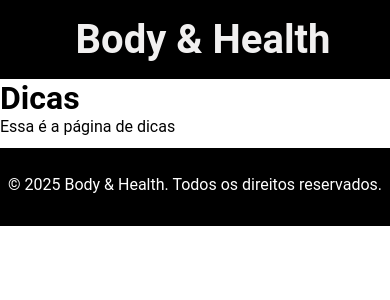
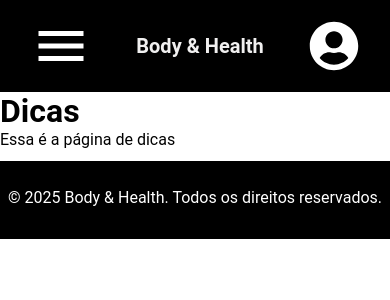
Before and after one commit to Vinirocha388/bodyhealthy-web, a Next.js app: page /dicas in a window 390 px wide. Shown: the top 300 px of the page. Built offline with nearby package versions, Linux system fonts and the light colour scheme.

Commit message:
feat: Header Responsive Creation

```diff
--- a/src/app/components/Header/header.module.css
+++ b/src/app/components/Header/header.module.css
@@ -67,48 +67,42 @@
     transition: all 0.3s ease;
 }
 
-@media screen and (max-width: 1300px) {
-    .header {
-        padding: 1rem;
-    }
-
-    .logoText {
-        font-size: 30px;
-    }
-
-    .mainNav ul {
-        gap: 1.5rem;
-    }
-
-    .navLink {
-        font-size: 22px;
-    }
+.userIcon {
+    display: none;
 }
 
-@media screen and (max-width: 850px) {
-    .logoText {
-        font-size: 25px;
-    }
-
-    .mainNav ul {
-        gap: 0.75rem;
-    }
-
-    .navLink {
-        font-size: 20px;
-    }
+.menuIcon {
+    display: none;
 }
 
-@media screen and (max-width: 700px) {
+
+@media (max-width: 768px) {
     .mainNav {
         display: none;
     }
 
-    .logo {
-        margin: auto;
+    .userIcon {
+        display: block;
+        cursor: pointer;
+    }
+
+    .menuIcon {
+        display: block;
+        cursor: pointer;
     }
 
     .logoText {
-        font-size: 40px;
+        font-size: 20px;
+        margin-left: 0;
+    }
+
+    .logo {
+        display: flex;
+        align-items: center;
+        gap: 45px;
+    }
+
+    .header {
+        justify-content: space-around;
     }
 }
--- a/src/app/components/Header/index.jsx
+++ b/src/app/components/Header/index.jsx
@@ -1,20 +1,24 @@
 import styles from "./header.module.css";
 import Link from "next/link";
+import { FaUserCircle } from "react-icons/fa";
+import { MdOutlineMenu } from "react-icons/md";
 
 const Header = () => {
     return (
         <header className={styles.header}>
             <div className={styles.logo}>
+                <MdOutlineMenu className={styles.menuIcon} size={60} color="white" />
                 <a className={styles.home} href={"/"}> <h1 className={styles.logoText}>Body & Health</h1></a>
+                <FaUserCircle className={styles.userIcon} size={50} color="white" />
             </div>
             <nav className={styles.mainNav}>
                 <ul>
-                    <li><a href={"/"} className={styles.navLink}>Início</a></li>
-                    <li><a href={"/servicos"} className={styles.navLink}>Serviços</a></li>
-                    <li><a href={"/dicas"} className={styles.navLink}>Dicas</a></li>
-                    <li><a href={"/treinos"} className={styles.navLink}>Treinos</a></li>
-                    <li><a href={"/login"} className={styles.navLink}>Login</a></li>
-                    <li><a href={"/contato"} className={styles.navLink}>Contato</a></li>
+                    <li><Link href={"/"} className={styles.navLink}>Início</Link></li>
+                    <li><Link href={"/servicos"} className={styles.navLink}>Serviços</Link></li>
+                    <li><Link href={"/dicas"} className={styles.navLink}>Dicas</Link></li>
+                    <li><Link href={"/treinos"} className={styles.navLink}>Treinos</Link></li>
+                    <li><Link href={"/login"} className={styles.navLink}>Login</Link></li>
+                    <li><Link href={"/contato"} className={styles.navLink}>Contato</Link></li>
                 </ul>
             </nav>
         </header>
--- a/src/app/login/page.jsx
+++ b/src/app/login/page.jsx
@@ -1,6 +1,7 @@
-import Header from '@/components/Header';
+
 import styles from './login.module.css';
-import Footer from '@/components/Footer';
+import Footer from '../components/Footer';
+import Header from '../components/Header';
 
 export default function login() {
     return (
```
Also changed, not shown: 1 other file (tests, documents, lock files or other folders).
